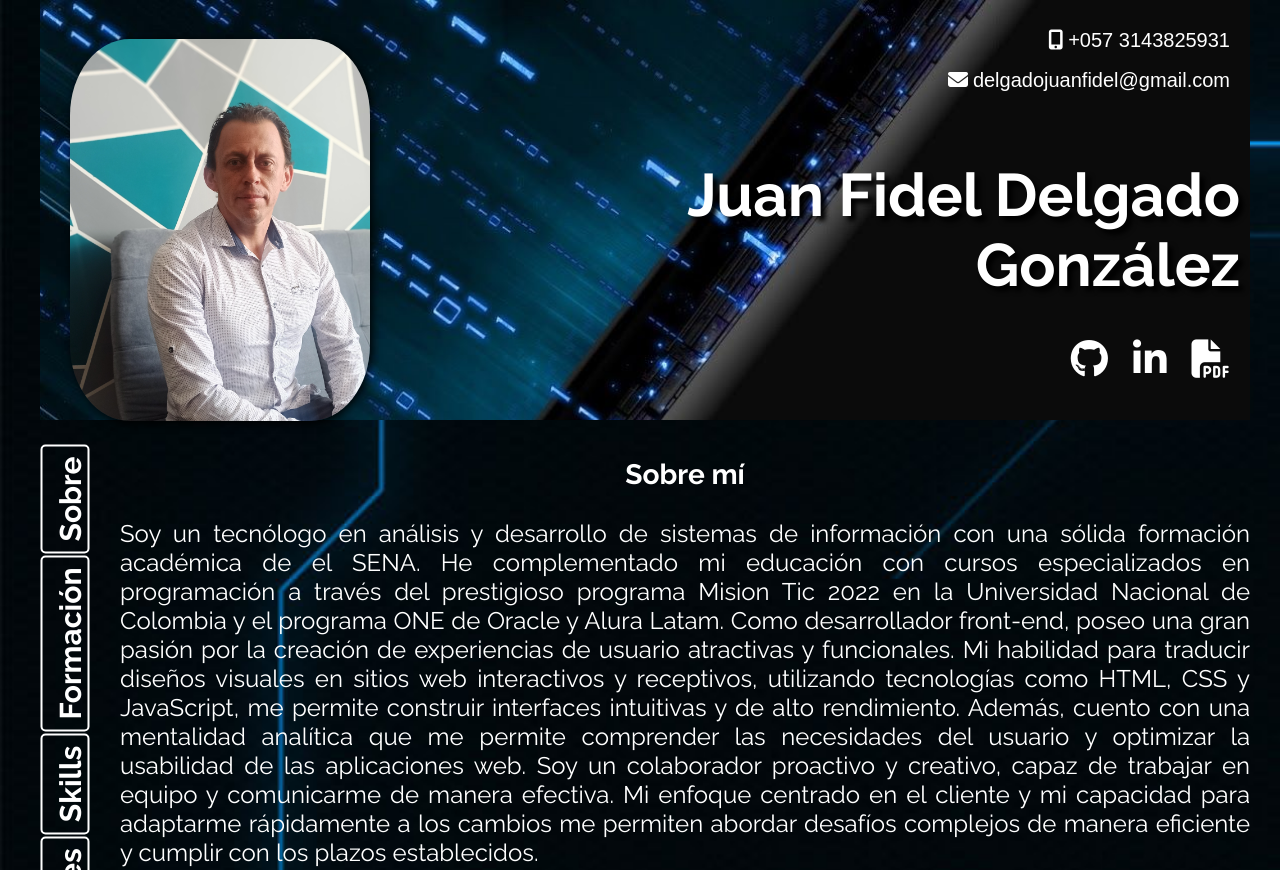
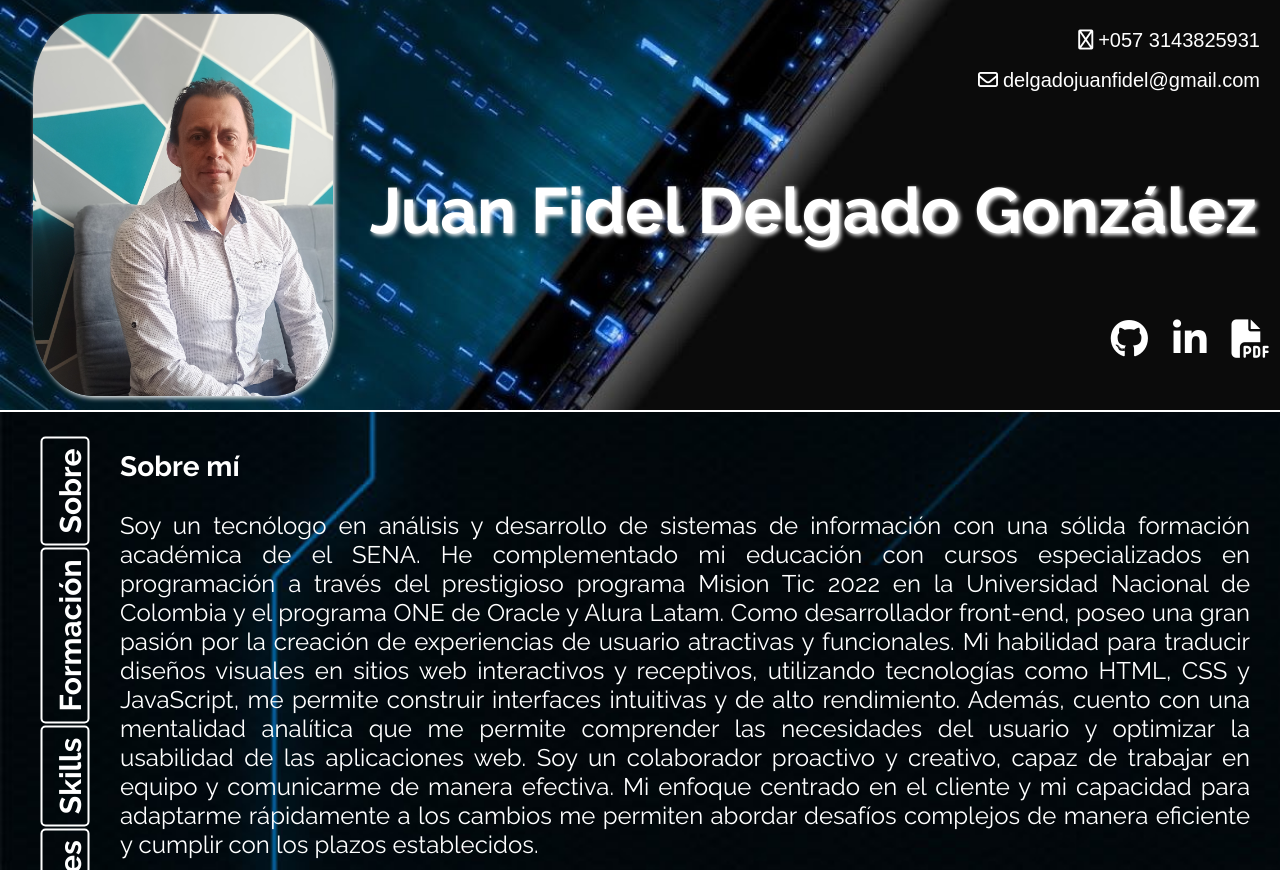
Before and after one commit to JuanFidelDelgado/challengePortafolio, a plain HTML site: page index.html in a window 1280 px wide. Shown: the top 870 px of the page. Drawn offline with Linux system fonts and the light colour scheme.

Commit message:
Aplicación Atomic al css de header

```diff
--- /dev/null
+++ b/css/header/datos__contacto.css
@@ -0,0 +1,126 @@
+/* Estilos de la sección "datos__contacto" */
+.datos__contacto {
+    display: flex;
+    justify-content: space-between;
+    color: #ffffff;
+    margin: 10px 10px 0 10px;
+}
+
+.datos__contacto p {
+    margin: 10px 10px 10px 10px;
+    font-size: small;
+    font-weight: normal;
+}
+
+.datos__contacto p a {
+    font-family: Arial, Helvetica, sans-serif;
+    text-decoration: none;
+    color: #ffffff;
+}
+
+/* Estilos de la sección "perfil" */
+.perfil {
+    display: flex;
+    margin: 10px 10px 10px 10px;
+}
+
+.perfil img {
+    width: 50%;
+    border-radius: 100%;
+    box-shadow: 1px 1px 5px #ffffff;
+    margin: 10px;
+}
+
+.perfil span {
+    display: flex;
+    flex-direction: column;
+    justify-content: center;
+    font-weight: 700;
+    font-size: 2rem;
+    text-align: center;
+    color: #ffffff;
+}
+
+/* Estilos de la sección "redes" */
+.redes {
+    display: flex;
+    justify-content: flex-end;
+    margin: 0px 10px 0px 10px;
+    align-self: center;
+    font-size: 120%;
+}
+
+.redes a {
+    color: #fff;
+    margin-left: 1rem;
+    font-size: larger;
+}
+
+@media screen and (min-width: 1024px) {
+    header {
+        height: 400px;
+        background-image: url(../../img/18adb7094eb7d2a71d4bfc6d8c58ef29.jpg);
+        /*background-color: blue;*/
+        background-size: cover;
+        background-position: center;
+        color: #fff;
+        padding-top: 10px;
+        border-bottom: 2px solid #ffffff;
+    }
+
+    .datos__contacto {
+        display: flex;
+        flex-direction: column;
+        justify-content: space-around;
+        align-items: flex-end;
+        color: #ffffff;
+        margin: 10px 10px 0px 10px;
+    }
+
+    .datos__contacto p {
+        font-size: 20px;
+    }
+
+    .perfil {
+        display: flex;
+        align-items: center;
+        justify-content: space-around;
+        height: 200px;
+    }
+
+    .perfil img {
+        margin-top: 0px;
+        width: 300px;
+        border-radius: 20%;
+        box-shadow: 2px 2px 5px #ffffff;
+    }
+
+    .perfil span {
+        color: #ffffff;
+        font-size: 4rem;
+        text-shadow: 2px 2px 4px #ffffff;
+    }
+
+    .redes {
+        display: flex;
+        justify-content: end;
+        align-items: flex-end;
+        padding: 0;
+        align-self: center;
+        font-size: 200%;
+        margin: 10px 10px 0 10px;
+    }
+
+    .redes a {
+        color: #fff;
+        margin-left: 25px;
+        font-size: larger;
+        text-decoration: none;
+        transition: all 0.5s;
+    }
+
+    .redes a:hover {
+        color: var(--color_fondo_oscuro);
+        scale: 1.5;
+    }
+}
--- a/css/style.css
+++ b/css/style.css
@@ -17,97 +17,18 @@
     padding: 0;
 }
 
-/* Estilos del header */
-header {
-    background-color: none;
-    color: #fff;
-    padding: 10px;
-}
-
-main {
-    margin-bottom: 100px;
-}
-
-/* Estilos de la sección "menu-header" */
-.contact-info {
-    display: flex;
-    justify-content: space-between;
-    margin-top: 10px;
-}
-
-.contact-info p {
-    margin: 10px 10px 10px 10px;
-    font-size: small;
-}
-
-.contact-info p a {
-    font-family: Arial, Helvetica, sans-serif;
-    text-decoration: none;
-    color: #ffffff;
-    font-weight: normal;
-}
-
-.menu__list {
-    display: none;
-}
-
-/* Estilos de la sección "menu-profile" */
-.menu-profile {
-    max-width: 100%;
-    width: 100%;
-    margin-top: 20px;
-    margin-left: 10px;
-    display: flex;
-    align-items: center;
-}
-
-.profile {
-    display: flex;
-    justify-content: space-between;
-    margin: 10px 10px 10px 10px;
-}
-
-.profile img {
-    width: 50%;
-    border-radius: 50%;
-    box-shadow: 1px 1px 5px #ffffff;
-}
-
-.profile span {
-    display: flex;
-    flex-direction: column;
-    justify-content: center;
-    margin: 0;
-    font-weight: 700;
-    font-size: 24px;
-    text-align: center;
-}
-
-.title__network {
-    display: flex;
-    justify-content: end;
-    align-items: flex-end;
-    padding: 0;
-    margin-right: 10px;
-    align-self: center;
-    font-size: 120%;
-}
-
-.title__network a {
-    color: #fff;
-    margin-left: 25px;
-    font-size: larger;
-}
-
 .container {
     display: flex;
     margin-top: 10px;
     margin-right: 10px;
 }
 
-.container-div {
+.container__div {
+    height: max-content;
     margin: 0px 0 0 0;
 }
+
+.container__tabs {}
 
 /* Estilos de las pestañas */
 .tabs {
@@ -116,12 +37,12 @@
     margin: 5px 0px 0px 0px;
     display: flex;
     flex-direction: row-reverse;
-    justify-content: flex-start;
+    justify-content: space-between;
     align-items: center;
     transform: rotate(-90deg);
 }
 
-.container-div .tabs li {
+.container__div .tabs li {
     padding: 10px 10px 10px 10px;
     margin-left: 2px;
     vertical-align: middle;
@@ -141,7 +62,7 @@
     display: block;
 }
 
-.container-section {
+.container__section {
     margin-left: 0px;
     text-align: justify;
     color: #fff;
@@ -211,74 +132,7 @@
 }
 
 @media screen and (min-width: 1024px) {
-    header {
-        height: 400px;
-        margin-left: 40px;
-        margin-right: 30px;
-        background-image: url(../img/18adb7094eb7d2a71d4bfc6d8c58ef29.jpg);
-        background-size: cover;
-        color: #fff;
-        padding: 10px;
-    }
 
-    .contact-info {
-        height: 10vh;
-        display: flex;
-        flex-direction: column;
-        justify-content: space-around;
-        align-items: flex-end;
-        margin-top: 10px;
-    }
-
-    .contact-info p {
-        font-size: 20px;
-    }
-
-    .profile {
-        display: flex;
-        flex-direction: row;
-        align-items: center;
-        justify-content: center;
-        vertical-align: middle;
-        height: 200px;
-    }
-
-    .profile img {
-        margin-top: 0px;
-        width: 300px;
-        border-radius: 20%;
-        box-shadow: 2px 2px 10px #000000;
-    }
-
-    .profile span {
-        margin-left: 100px;
-        font-size: 60px;
-        text-align: right;
-        text-shadow: 5px 5px 5px #000000;
-    }
-
-    .title__network {
-        display: flex;
-        justify-content: end;
-        align-items: flex-end;
-        padding: 0;
-        align-self: center;
-        font-size: 200%;
-    }
-
-    .title__network a {
-        color: #fff;
-        margin-left: 25px;
-        font-size: larger;
-        text-decoration: none;
-        transition: all 0.5s;
-    }
-
-
-    .title__network a:hover {
-        color: var(--color_fondo_oscuro);
-        scale: 1.5;
-    }
 
     /*Estilos de las pestañas*/
     .tabs {
@@ -288,18 +142,18 @@
     }
 
     /*Estilo del contenido de las secciones*/
-    .container-section {
+    .container__section {
         margin: 20px 20px 0px 20px;
         text-align: justify;
         color: var(--color_blanco);
         font-size: 24px;
     }
 
-    .container-div .tabs li {
+    .container__div .tabs li {
         transition: all 0.5s;
     }
 
-    .container-div .tabs li:hover {
+    .container__div .tabs li:hover {
         background-color: var(--color_boton_realce);
     }
 
--- /dev/null
+++ b/css/styles.css
@@ -0,0 +1 @@
+@import url("header/menu__header.css");
--- a/index.html
+++ b/index.html
@@ -5,6 +5,7 @@
     <title>Juan F. Delgado G.</title>
     <meta name="viewport" content="width=device-width, initial-scale=1">
     <link rel="stylesheet" type="text/css" href="css/style.css">
+    <link rel="stylesheet" type="text/css" href="css/header/datos__contacto.css">
     <!-- Fuentes del proyecto Raleway -->
     <link rel="stylesheet" href="https://fonts.googleapis.com/css2?family=Raleway:wght@500&display=swap">
     <link rel="stylesheet" href="https://fonts.googleapis.com/css2?family=Raleway:wght@400;700&display=swap">
@@ -15,39 +16,34 @@
 
 <body>
     <header>
-        <section class="menu-header">
-            <div class="contact-info">
+        <section class="datos__contacto">
             <p class="fa fa-mobile">
-                    <a href="tel:+0573143825931" class="contact-telefono">
+                <a href="tel:+0573143825931">
                     +057 3143825931
                 </a>
             </p>
             <p class="fa fa-envelope">
-                    <a href="mailto:delgadojuanfidel@gmail.com" class="contact-email">
+                <a href="mailto:delgadojuanfidel@gmail.com">
                     delgadojuanfidel@gmail.com
                 </a>
             </p>
-            </div>
         </section>
-        <section class="menu-profile">
-            <div class="profile">
+        <section class="perfil">
             <img src="img/Foto perfil.jpg" alt="Mi Foto">
             <span>Juan Fidel Delgado González</span>
-            </div>
         </section>
-        <section class="menu-network">
-            <div class="title__network">
+        <section class="redes">
             <a href="https://github.com/JuanFidelDelgado" class="fa fa-github" target="_blank"></a>
             <a href="https://www.linkedin.com/in/juan-delgado-desarrollador/" class="fa fa-linkedin"
                 target="_blank"></a>
             <a href="https://drive.google.com/file/d/1uC-NU9V9CwpL2sqm6HXBD13o2Qz5wFTg/view?usp=drive_link"
                 class="fa fa-file-pdf" target="_blank"></a>
-            </div>
         </section>
     </header>
     <main class="main">
         <section class="container">
-            <div class="container-div">
+            <div class="container__div">
+                <section class="container__tabs">
                     <ul class="tabs">
                         <li class="active" onclick="openTab(event, 'sobreMi')">Sobre</li>
                         <li onclick="openTab(event, 'formacion')">Formación</li>
@@ -56,10 +52,11 @@
                         <li onclick="openTab(event, 'hobbies')">Hobbies</li>
                         <li onclick="openTab(event, 'contacto')">Contacto</li>
                     </ul>
+                </section>
             </div>
-            <div class="container-div">
-                <section class="container-section">
-                    <div id="sobreMi" class="tab-content">
+            <div class="container__div">
+                <section class="container__section">
+                    <div id="sobreMi" class="tab__content">
                         <h3>Sobre mí</h3>
                         <p class="sobre-paragraph">
                             Soy un tecnólogo en análisis y desarrollo de sistemas de información con una sólida
@@ -78,8 +75,8 @@
                         </p>
                     </div>
                 </section>
-                <section class="container-section">
-                    <div id="formacion" class="tab-content">
+                <section class="container__section">
+                    <div id="formacion" class="tab__content">
                         <h3>Formación académica</h3>
                         <p>Tengo formación como Tecnólogo en Análisis y Desarrollo de Sistemas de Información por parte
                             del SENA. También he desarrollado cursos a través de programas como MisionTic 2022 y Oracle
@@ -111,8 +108,8 @@
                         </div>
                     </div>
                 </section>
-                <section class="container-section">
-                    <div id="habilidadesTecnicas" class="tab-content">
+                <section class="container__section">
+                    <div id="habilidadesTecnicas" class="tab__content">
                         <h3 class="skills__title">Habilidades técnicas</h3>
                         <p>En el proceso formativo e investigativo como desarrollador, he adquirido habilidades en estas
                             tecnologías: </p>
@@ -158,8 +155,8 @@
                         <p>Además, cuento con certificación de inglés nivel B2.</p>
                     </div>
                 </section>
-                <section class="container-section">
-                    <div id="habilidadesBlandas" class="tab-content">
+                <section class="container__section">
+                    <div id="habilidadesBlandas" class="tab__content">
                         <h3>Habilidades blandas</h3>
                         <p>Mi habilidad para comunicarme de manera clara y concisa me ayuda a transmitir ideas de manera
                             efectiva, ya sea de forma verbal o escrita. Además, mi empatía y capacidad de escucha activa
@@ -172,8 +169,8 @@
                             convierten en un profesional versátil y valioso en cualquier entorno. </p>
                     </div>
                 </section>
-                <section class="container-section">
-                    <div id="hobbies" class="tab-content">
+                <section class="container__section">
+                    <div id="hobbies" class="tab__content">
                         <h3>Mis hobbies</h3>
                         <p>En mis momentos de ocio, o cuando necesito relajarme y despejar la mente para ser más
                             productivo, principalmente dedico tiempo a estas actividades:</p>
@@ -199,8 +196,8 @@
                         </div>
                     </div>
                 </section>
-                <section class="container-section">
-                    <div id="contacto" class="tab-content">
+                <section class="container__section">
+                    <div id="contacto" class="tab__content">
                         <h3>Formulario de contacto</h3>
                         <p>Aquí puedes agregar un formulario de contacto para que los visitantes puedan comunicarse
                             contigo.
--- a/js/script.js
+++ b/js/script.js
@@ -3,7 +3,7 @@
     var i, tabcontent, tablinks;
 
     // Ocultar todo el contenido de las pestañas
-    tabcontent = document.getElementsByClassName("tab-content");
+    tabcontent = document.getElementsByClassName("tab__content");
     for (i = 0; i < tabcontent.length; i++) {
         tabcontent[i].style.display = "none";
     }
```
Lines whose indentation alone changed are shown as unchanged.
